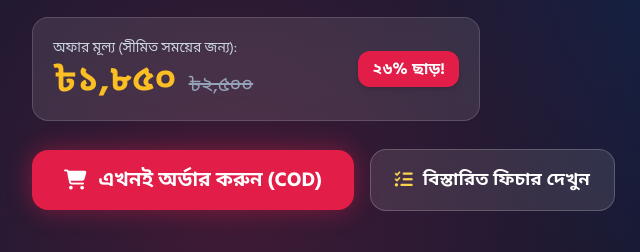
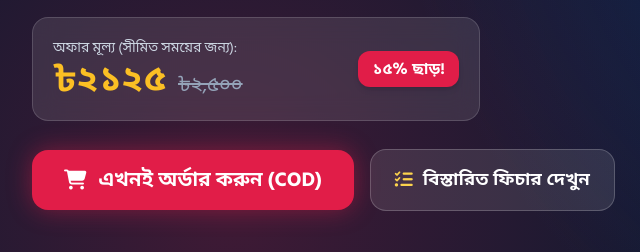
Before and after one commit to Armansworld/aponexpress-store, a plain HTML site: page index.html in a window 1280 px wide. Shown: the part 530-782 px from the top of the page, 0-640 px from the left. Drawn offline with nearby package versions, Linux system fonts and the light colour scheme.

Commit message:
Update offer price and discount percentage

```diff
--- a/index.html
+++ b/index.html
@@ -168,12 +168,12 @@
                             <div>
                                 <p class="text-xs sm:text-sm text-slate-300">অফার মূল্য (সীমিত সময়ের জন্য):</p>
                                 <div class="flex items-baseline gap-3 mt-0.5">
-                                    <span id="ui-hero-offer-price" class="text-3xl sm:text-4xl font-extrabold text-amber-400">৳১,৮৫০</span>
+                                    <span id="ui-hero-offer-price" class="text-3xl sm:text-4xl font-extrabold text-amber-400">৳২১২৫</span>
                                     <span id="ui-hero-regular-price" class="text-lg sm:text-xl text-slate-400 line-through">৳২,৫০০</span>
                                 </div>
                             </div>
                             <div id="ui-hero-discount-badge" class="bg-brandRed text-white px-3.5 py-1.5 rounded-xl font-bold text-sm sm:text-base shadow-md">
-                                ২৬% ছাড়!
+                                ১৫% ছাড়!
                             </div>
                         </div>
                     </div>
```
